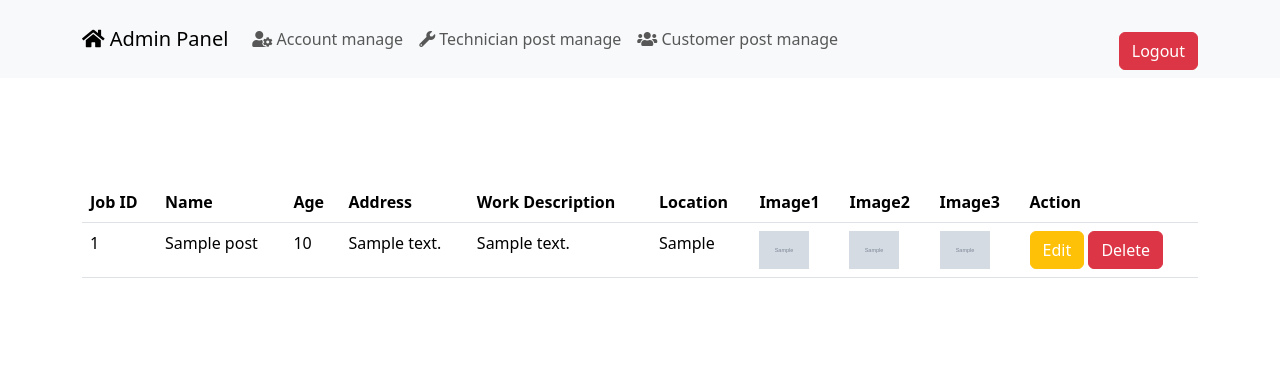
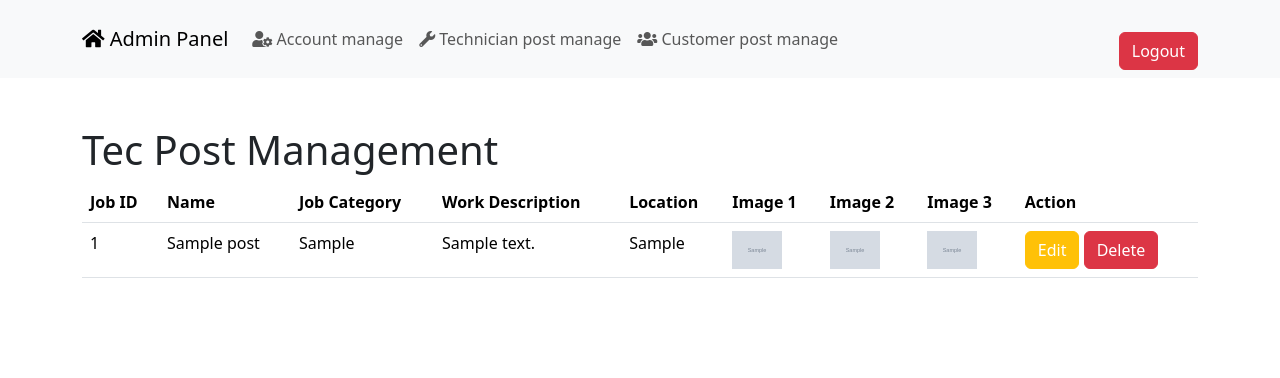
Before and after one commit to hashdila/Jobs-and-servicers, a PHP site: page /admin/cus_post_manage.php in a window 1280 px wide. Shown: the top 378 px of the page. Run offline with PHP 8.4, Linux system fonts and the light colour scheme; tables that the repository leaves empty or names only in its code hold one stand-in row (values such as "Sample post"); grey boxes marked "Sample" are stand-in pictures.

Commit message:
Final System complete

```diff
--- a/admin/cus_post_manage.php
+++ b/admin/cus_post_manage.php
@@ -2,7 +2,7 @@
 include 'db_connection.php';
 
 // Fetch all posts
-$query = 'SELECT * FROM cus_posts';  // Updated the table name
+$query = 'SELECT * FROM cus_posts';
 $stmt = $pdo->prepare($query);
 $stmt->execute();
 $posts = $stmt->fetchAll(PDO::FETCH_ASSOC);
@@ -11,27 +11,25 @@ $posts = $stmt->fetchAll(PDO::FETCH_ASSOC);
 <html lang="en">
 <head>
     <meta charset="UTF-8">
-    <title>Customer Post Management</title>
+    <title>Tec Post Management</title>
     <!-- Bootstrap 5 -->
     <link href="https://cdn.jsdelivr.net/npm/bootstrap@5.3.0-alpha1/dist/css/bootstrap.min.css" rel="stylesheet">
 </head>
 <?php include 'ad_nav.php'; ?>
 
-<body class="text-white">
 <div class="container mt-5">
-        <h1 class="text-white">Customer Post Management</h1>
+    <h1 class="">Tec Post Management</h1>
     <table class="table">
         <thead>
             <tr>
                 <th>Job ID</th>
                 <th>Name</th>
-                    <th>Age</th>
-                    <th>Address</th>
+                <th>Job Category</th>
                 <th>Work Description</th>
                 <th>Location</th>
-                    <th>Image1</th>
-                    <th>Image2</th>
-                    <th>Image3</th>
+                <th>Image 1</th>
+                <th>Image 2</th>
+                <th>Image 3</th>
                 <th>Action</th>
             </tr>
         </thead>
@@ -40,17 +38,15 @@ $posts = $stmt->fetchAll(PDO::FETCH_ASSOC);
             <tr>
                 <td><?= $post['job_id'] ?></td>
                 <td><?= $post['name'] ?></td>
-                    <td><?= $post['age'] ?></td>
-                    <td><?= $post['address'] ?></td>
+                <td><?= $post['job_category'] ?></td>
                 <td><?= $post['work_description'] ?></td>
                 <td><?= $post['location'] ?></td>
                 <td><img src="<?= $post['image1'] ?>" alt="Image 1" width="50"></td>
                 <td><img src="<?= $post['image2'] ?>" alt="Image 2" width="50"></td>
                 <td><img src="<?= $post['image3'] ?>" alt="Image 3" width="50"></td>
                 <td>
-                        <a href="cusedit_post.php?job_id=<?= $post['job_id'] ?>" class="btn btn-warning text-white">Edit</a>
-                        <a href="#" class="btn btn-danger text-white deletePostButton" data-bs-toggle="modal" data-bs-target="#deletePostModal" data-post-id="<?= $post['job_id'] ?>">Delete</a>
-
+                    <a href="tecedit_post.php?job_id=<?= $post['job_id'] ?>" class="btn btn-warning text-white">Edit</a>
+                    <a href="#" class="btn btn-danger text-white deletePostButton" data-bs-toggle="modal" data-bs-target="#deletePostModal" data-job-id="<?= $post['job_id'] ?>">Delete</a>
                 </td>
             </tr>
             <?php endforeach; ?>
@@ -58,6 +54,7 @@ $posts = $stmt->fetchAll(PDO::FETCH_ASSOC);
     </table>
 </div>
 
+<!-- Delete Post Modal -->
 <div class="modal fade" id="deletePostModal" tabindex="-1" aria-labelledby="deletePostModalLabel" aria-hidden="true">
     <div class="modal-dialog">
         <div class="modal-content">
@@ -70,18 +67,19 @@ $posts = $stmt->fetchAll(PDO::FETCH_ASSOC);
             </div>
             <div class="modal-footer">
                 <button type="button" class="btn btn-secondary" data-bs-dismiss="modal">Cancel</button>
-                <a href="#" id="deletePostLink" class="btn btn-danger">Delete</a>
+                <a href="#" id="deletePostLink" class="btn btn-danger text-white">Delete</a>
             </div>
         </div>
     </div>
 </div>
 
+<script src="https://code.jquery.com/jquery-3.6.0.min.js"></script>
 <script>
 $(document).ready(function(){
     $('.deletePostButton').click(function() {
-        var postId = $(this).data('post-id');
+        var jobId = $(this).data('job-id');
         var deletePostLink = $('#deletePostLink');
-        deletePostLink.attr('href', 'cusdelete_post.php?job_id=' + postId);
+        deletePostLink.attr('href', 'tecpost_delete.php?job_id=' + jobId);
     });
 });
 </script>
--- a/chat/cus_dash.php
+++ b/chat/cus_dash.php
@@ -58,7 +58,7 @@ $username = $_SESSION["username"];
 
 
 
-<nav class="navbar navbar-expand  bg-light-green">
+<nav class="navbar navbar-expand  bg-light">
     <div class="container">
         <!-- Logo -->
         <!-- <a class="navbar-brand" href="#">
--- a/cus/cus_addpost.php
+++ b/cus/cus_addpost.php
@@ -325,5 +325,9 @@ function showError(error) {
 
 
 <script async defer src="https://maps.googleapis.com/maps/api/js?key=AIzaSyBz6hD1YTyC3OSA2XoY4xnFulMVkOx2bDE&callback=initMap"></script>
+<script src="https://code.jquery.com/jquery-3.6.0.slim.min.js"></script>
+<script src="https://cdn.jsdelivr.net/npm/@popperjs/core@2.9.3/dist/umd/popper.min.js"></script>
+<script src="https://cdn.jsdelivr.net/npm/bootstrap@5.3.0-alpha1/dist/js/bootstrap.min.js"></script>
+
 </body>
 </html>
--- a/cus/cus_dashbord.php
+++ b/cus/cus_dashbord.php
@@ -58,7 +58,7 @@ $username = $_SESSION["username"];
 
 
 
-<nav class="navbar navbar-expand  bg-light-green">
+<nav class="navbar navbar-expand  bg-light">
     <div class="container">
         <!-- Logo -->
         <a class="navbar-brand" href="#">
--- a/footer.php
+++ b/footer.php
@@ -21,7 +21,7 @@
                 <ul class="list-unstyled">
                     <li>Address: Bauddaloka mawatha, Kurunegala, Sri Lanka</li>
                     <li>Phone: +037-5-100-100</li>
-                    <li>Email: info@example.com</li>
+                    <li>Email: j&sinfo@example.com</li>
                 </ul>
             </div>
         </div>
```
Also changed, not shown: admin/account_manage.php (+6 -4 lines), admin/tec_post_manage.php (+13 -12 lines), images/Screenshot 2023-10-12 155903.png (added), images/Screenshot 2023-10-12 155944.png (added), images/register.png (added). Lines whose indentation alone changed are shown as unchanged.
